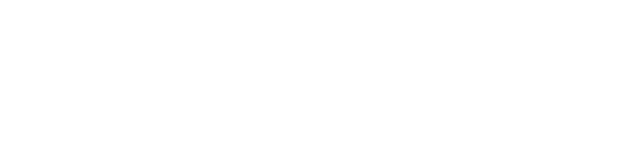
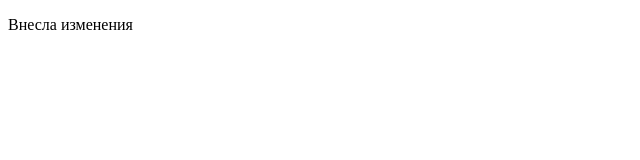
Before and after one commit to OksanaKozlenko/fitst_test, a plain HTML site: page second.html in a window 1280 px wide. Shown: the whole page, without its empty margins (0-640 px from the left). Drawn offline with Linux system fonts and the light colour scheme.

Commit message:
внесла изменения

```diff
--- a/second.html
+++ b/second.html
@@ -5,6 +5,6 @@
     <title>Second</title>
 </head>
 <body>
-
+    <p>Внесла изменения</p>
 </body>
 </html>
```
